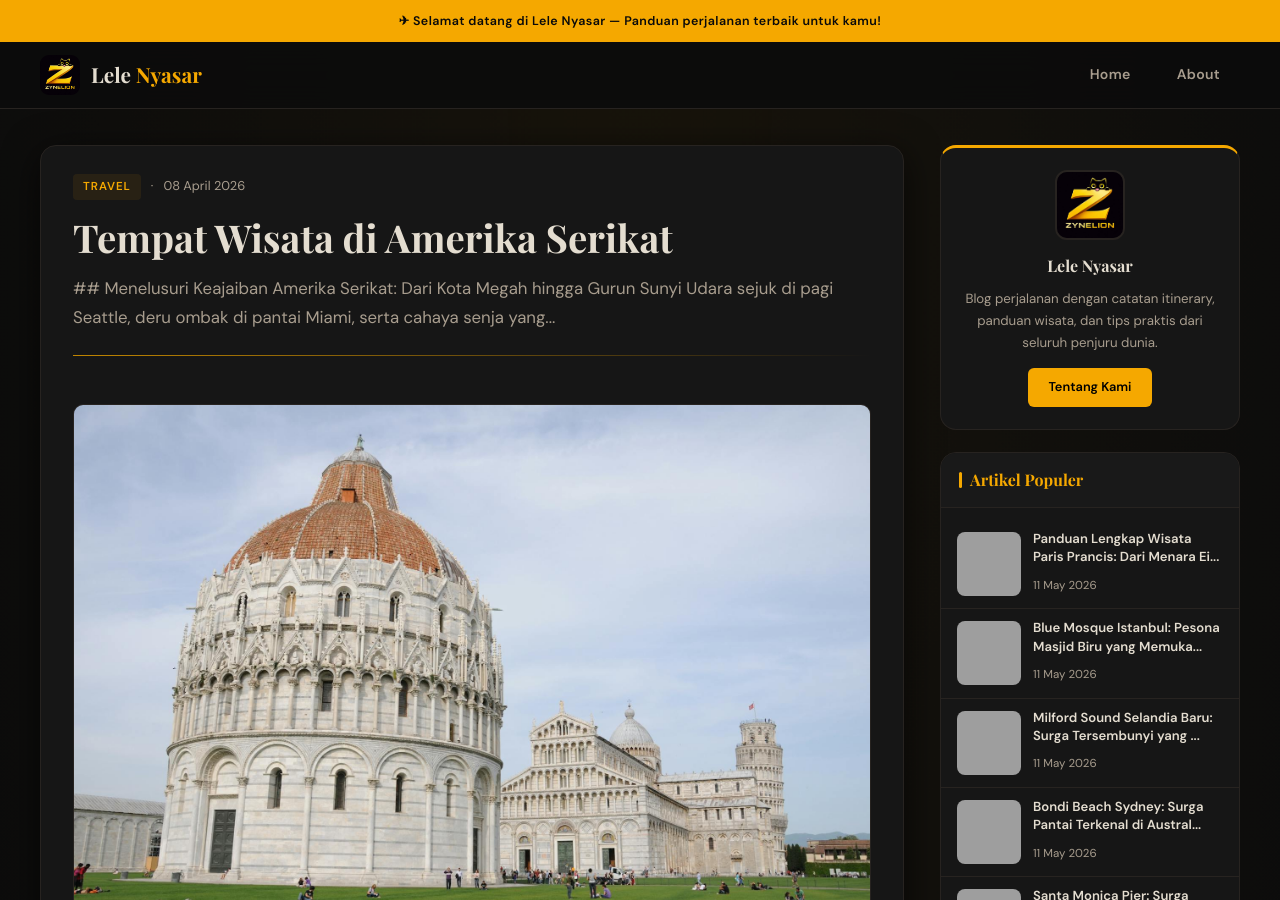
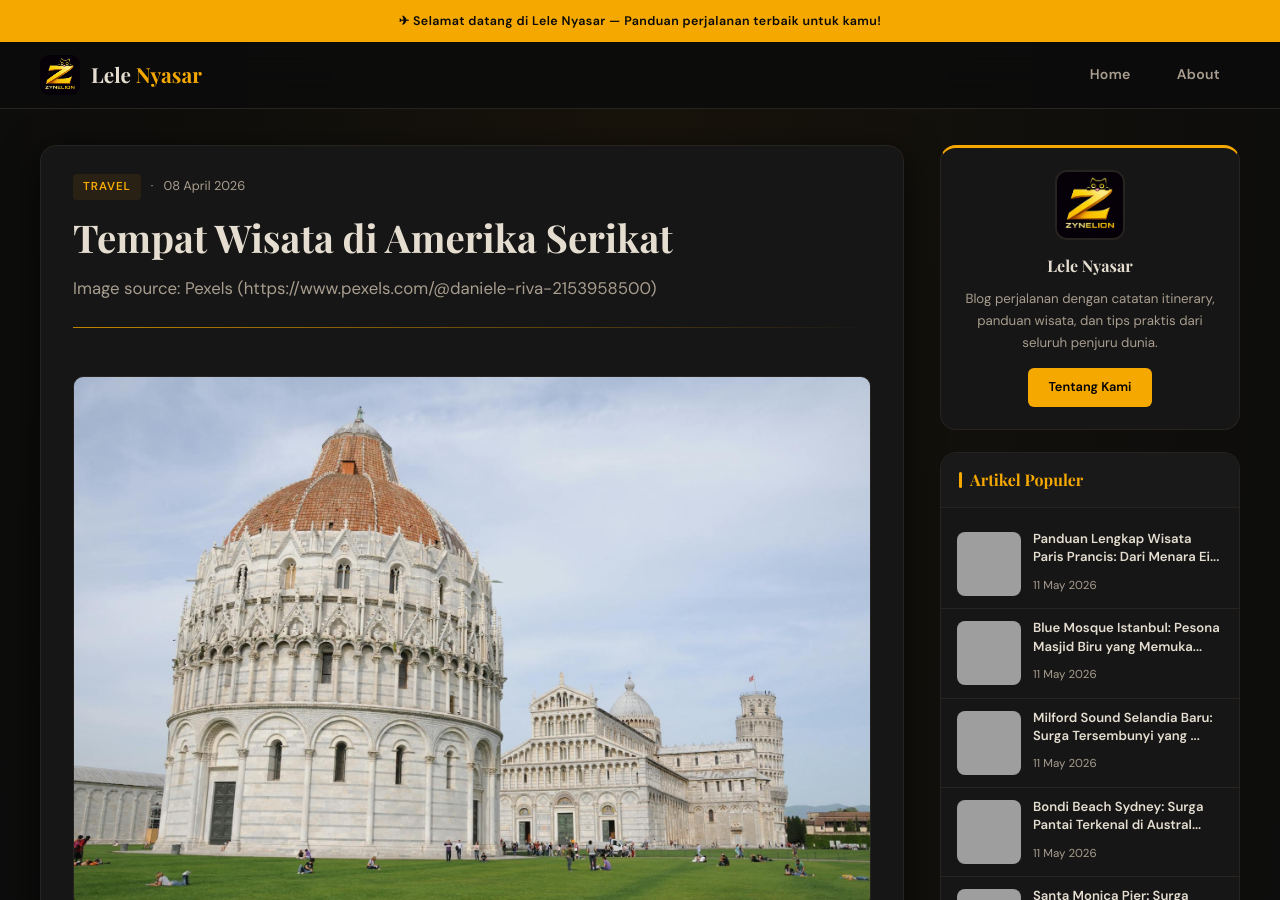
Before and after one commit to vwebe/lele, a Jekyll site: the page built from _posts/2026-04-08-tempat-wisata-di-amerika-serikat.md, in a window 1280 px wide and 900 px high. Built offline with Jekyll 4.4.1, drawn with Linux system fonts in a browser that asks for light colours; some web fonts are replaced; grey boxes are pictures that could not be loaded.

Commit message:
Fix SEO meta source: _posts/2026-04-08-tempat-wisata-di-amerika-serikat.md

```diff
--- a/_posts/2026-04-08-tempat-wisata-di-amerika-serikat.md
+++ b/_posts/2026-04-08-tempat-wisata-di-amerika-serikat.md
@@ -1,16 +1,21 @@
 ---
 layout: post
 title: "Tempat Wisata di Amerika Serikat"
+seo_title: "Tempat Wisata di Amerika Serikat"
+keyword: "tempat wisata di amerika serikat"
 date: 2026-04-08 20:30:00 +0700
-categories: [travel]
-image: "/assets/images/auto/tempat-wisata-di-amerika-serikat.jpg"
-seo_title: "Tempat Wisata di Amerika Serikat"
-description: "## Menelusuri Keajaiban Amerika Serikat: Dari Kota Megah hingga Gurun Sunyi Udara sejuk di pagi Seattle, deru ombak di pantai Miami, serta cahaya senja yang..."
-excerpt: "## Menelusuri Keajaiban Amerika Serikat: Dari Kota Megah hingga Gurun Sunyi Udara sejuk di pagi Seattle, deru ombak di pantai Miami, serta cahaya senja yang..."
-keywords: "tempat wisata di amerika serikat, tempat wisata amerika serikat, travel, wisata tempat wisata amerika, panduan tempat wisata amerika, tips tempat wisata amerika"
-image_alt: "Tempat Wisata di Amerika Serikat"
+last_modified_at: 2026-05-12 17:35:44 +0700
+sitemap: true
 robots: "index, follow, max-snippet:-1, max-image-preview:large, max-video-preview:-1"
 googlebot: "index, follow, max-snippet:-1, max-image-preview:large, max-video-preview:-1"
+categories: ["travel"]
+tags: ["travel"]
+description: "Image source: Pexels (https://www.pexels.com/@daniele-riva-2153958500)"
+excerpt: "Image source: Pexels (https://www.pexels.com/@daniele-riva-2153958500)"
+keywords: "travel, tempat, amerika, serikat, wisata tempat amerika serikat, panduan tempat amerika serikat, tips tempat amerika serikat"
+image: "/assets/images/auto/tempat-wisata-di-amerika-serikat.jpg"
+image_alt: "Tempat Wisata di Amerika Serikat"
+seo_fixed_source: "sheet_keyword_h2p_v1"
 ---
 
 <img src="{{ "assets/images/auto/tempat-wisata-di-amerika-serikat.jpg" | relative_url }}" alt="Tempat Wisata di Amerika Serikat" loading="lazy" decoding="async">
```
